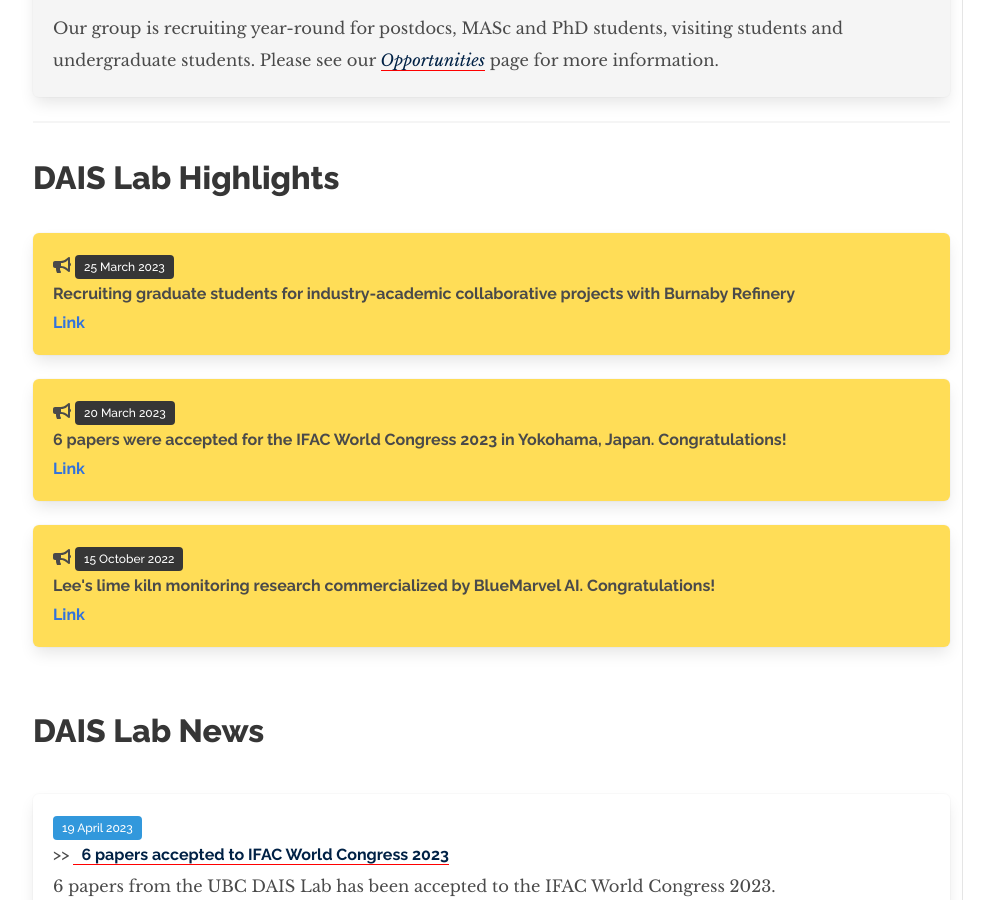
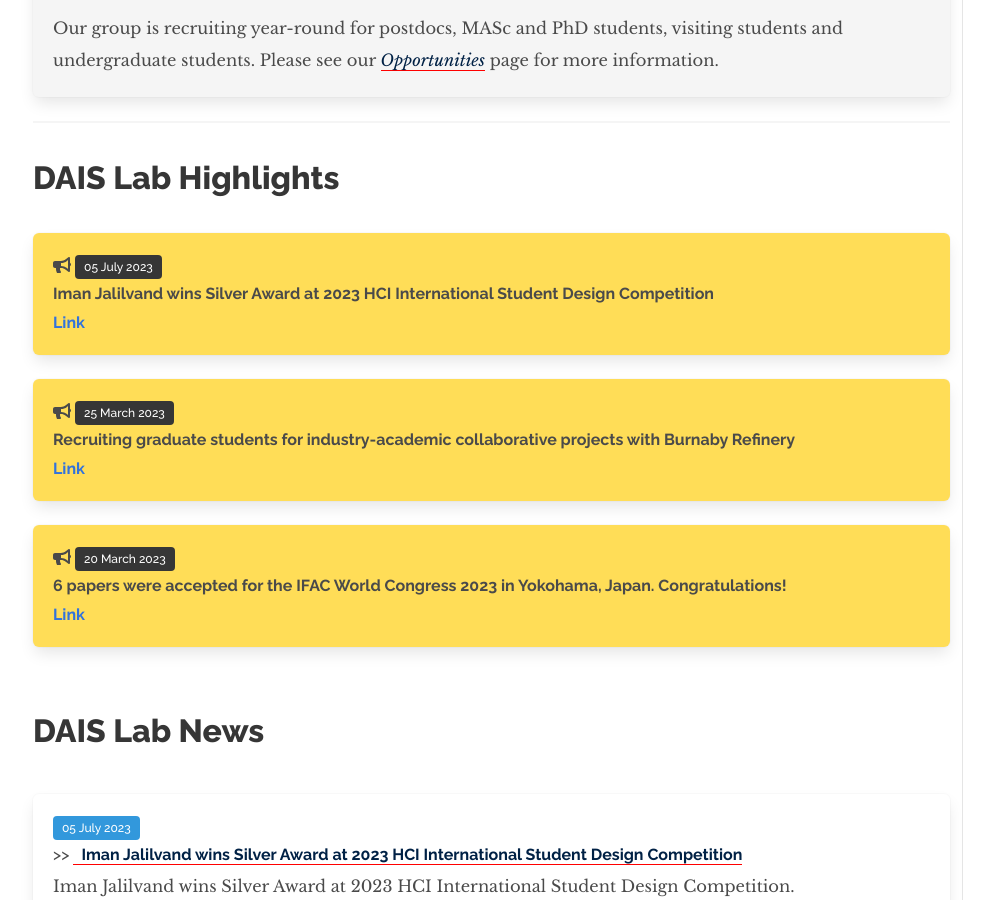
Before and after one commit to daisubc/daisubc.github.io, a Jekyll site: the page built from index.md, in a window 1280 px wide and 900 px high, scrolled down 3912 px. Shown: the whole window, without its empty margins (31-1025 px from the left). Built offline with Jekyll 4.4.1, drawn with Linux system fonts in a browser that asks for light colours; nearby versions of some CDN libraries; some of the changed text lies outside the part shown.

Commit message:
add hcii news

```diff
--- a/_data/highlights.yml
+++ b/_data/highlights.yml
@@ -1,3 +1,8 @@
+- message: "Iman Jalilvand wins Silver Award at 2023 HCI International Student Design Competition"
+  date: "2023-07-05"
+  url: "https://dais.chbe.ubc.ca/news/2023-07-05-hcii/"
+  display: "True"
+
 - message: "Recruiting graduate students for industry-academic collaborative projects with Burnaby Refinery"
   date: "2023-03-25"
   url: "https://dais.chbe.ubc.ca/news/2023-03-25-burnaby/"
@@ -11,7 +16,7 @@
 - message: "Lee's lime kiln monitoring research commercialized by BlueMarvel AI. Congratulations!"
   date: "2022-10-15"
   url: "https://dais.chbe.ubc.ca/news/2022-10-15-heatseeker/"
-  display: "True"
+  display: "False"
 
 - message: "Ibrahim receives DYCOPS Young Author Award for his paper on Visual Analytics. Congratulations!"
   date: "2022-06-16"
--- /dev/null
+++ b/_news/2023-07-05-hcii.md
@@ -0,0 +1,21 @@
+---
+layout: post
+title:  "Iman Jalilvand wins Silver Award at 2023 HCI International Student Design Competition"
+description: Iman Jalilvand wins Silver Award at 2023 HCI International Student Design Competition.
+date: "2023-07-05"
+papers: ["An Interactive Digital Twin of a Composite Manufacturing Process for Training Operators via Immersive Technology"]
+---
+
+Iman Jalilvand's submission for the 2023 HCI International Student Design Competition, *"An Interactive Digital Twin of a Composite Manufacturing Process for Training Operators via Immersive Technology"*, has been selected by a seven-member international committee to receive the Silver Award.
+
+The award will be presented at the Opening Plenary Session in Copenhagen, Denmark on July 25th 2023.
+
+Congratulations!
+
+{% assign pubs = site.papers %}
+
+{% for pub in pubs %}
+  {% if page.papers contains pub.title %}
+        {% include single_pub.html pub=pub %}
+  {% endif %}
+{% endfor %}
```
